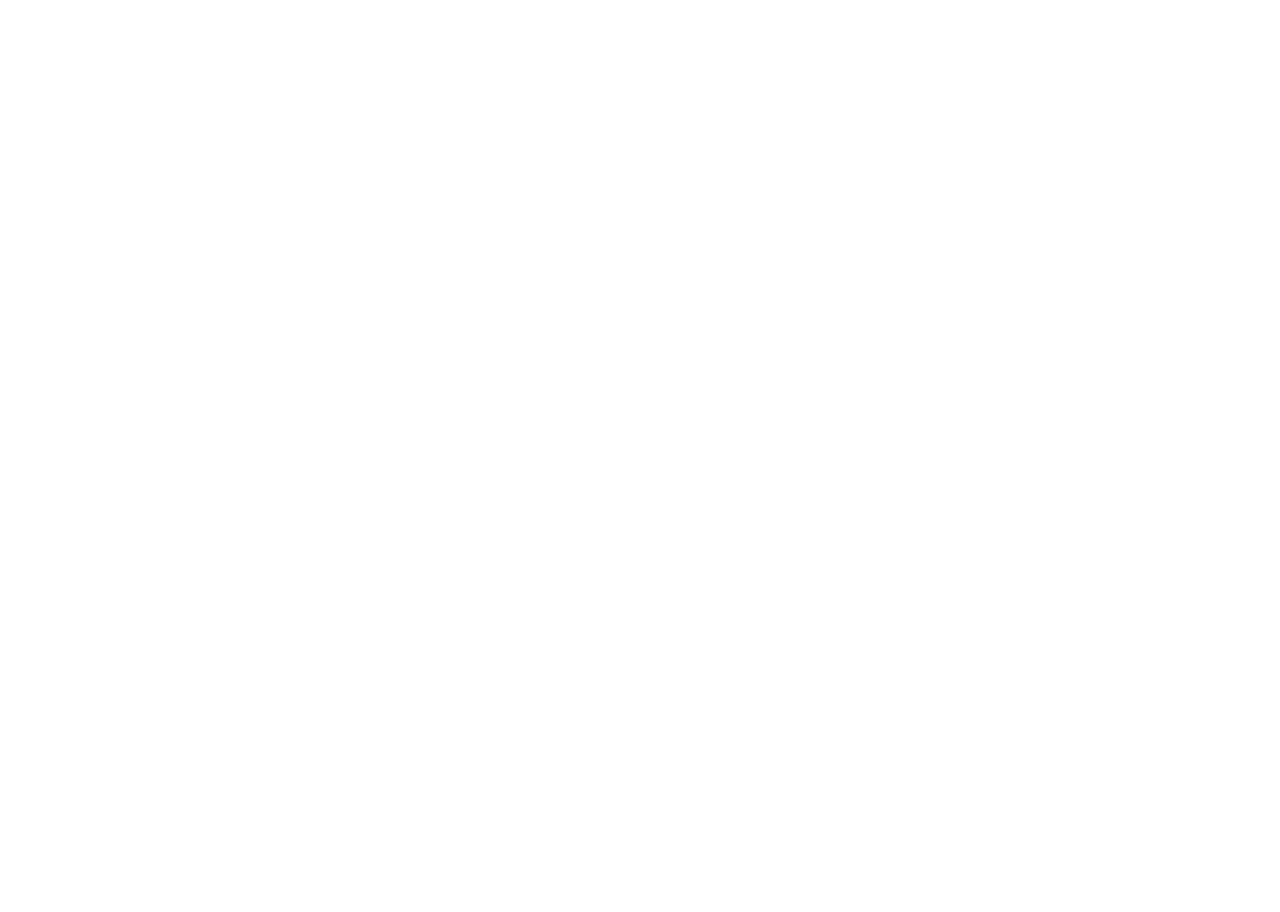
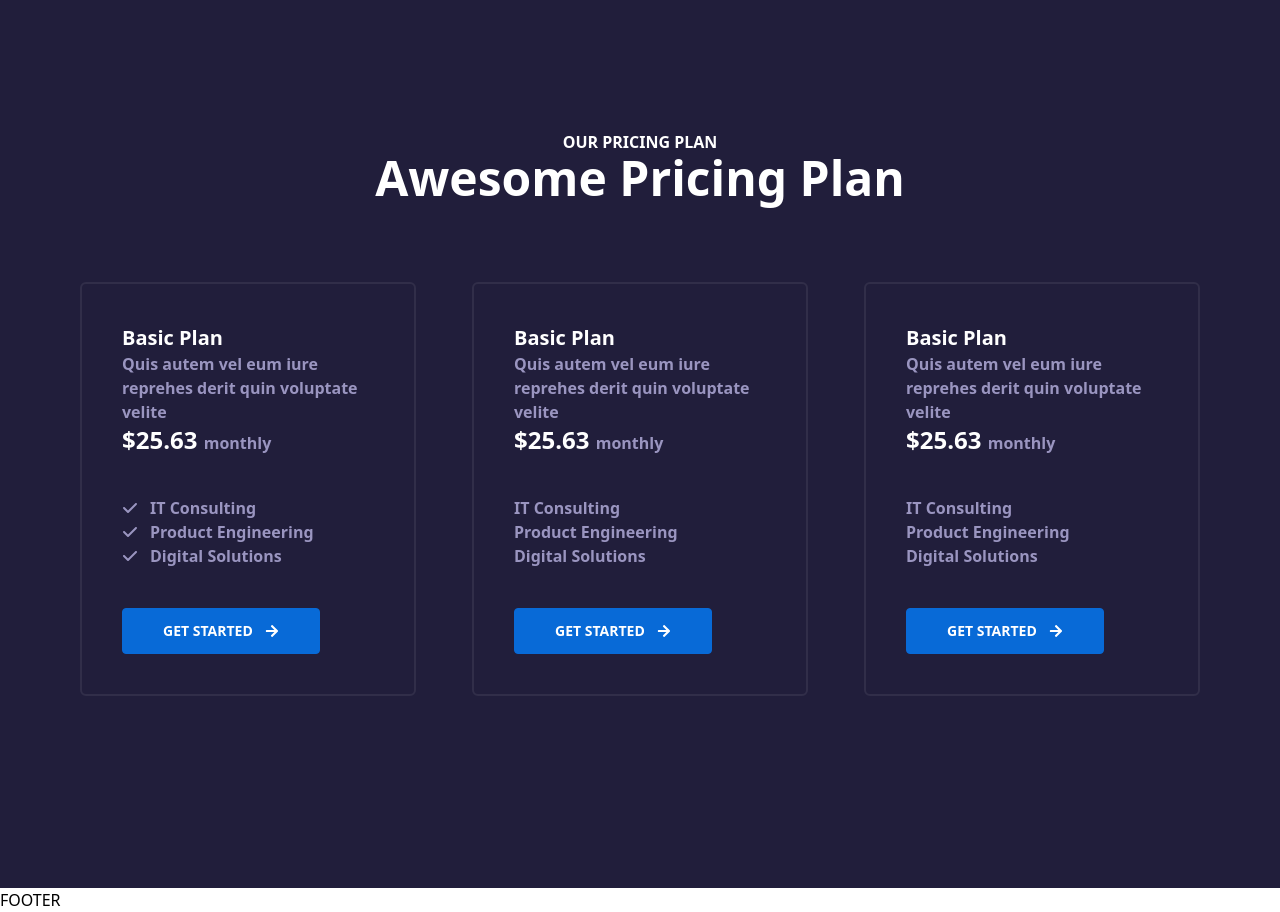
Before and after one commit to jul1ana/travel_nextjs, a Next.js app: page / in a window 1280 px wide. Shown: the part 5540-6452 px from the top of the page. Before the commit the page ends 5342 px from the top, so only its background shows below. Built offline with nearby package versions, Linux system fonts and the light colour scheme.

Commit message:
feat: updates Plans

```diff
--- a/src/app/page.tsx
+++ b/src/app/page.tsx
@@ -4,6 +4,7 @@
 import { Feats } from "@/components/Feats";
 import { Hero } from "@/components/Hero";
 import { Members } from "@/components/Members";
+import { Plans } from "@/components/Plans";
 import { Services } from "@/components/Services";
 
 export default function Home() {
@@ -16,6 +17,7 @@
       <Feats />
       <Members />
       <CaseStudies />
+      <Plans />
     </main>
   );
 }
--- /dev/null
+++ b/src/components/Plans.tsx
@@ -0,0 +1,76 @@
+import { CustomLink } from "./CustomLink";
+import { FaCheck } from "react-icons/fa6";
+
+export function Plans() {
+  return (
+    <section className="bg-[#211e3b]">
+      <div className="mx-auto max-w-[1440px] px-6 py-20 lg:px-20 lg:py-48 3xl:px-0 lg:space-y-20">
+        {/* TITLE */}
+        <div className="text-white text-center">
+          <p className="uppercase font-semibold text-base">OUR PRICING PLAN</p>
+          <h1 className="lg:text-5xl text-3xl font-bold">Awesome Pricing Plan</h1>
+        </div>
+
+        {/* CARDS */}
+        <div className="flex gap-14">
+          <div className="border-2 border-[#312e49] p-10 space-y-10 rounded-md flex flex-col items-start">
+            <div className="font-semibold">
+              <h3 className="text-xl text-white">Basic Plan</h3>
+              <p className="text-[#9a95c0]">Quis autem vel eum iure reprehes derit quin voluptate velite</p>
+              <p className="text-2xl text-white">$25.63 <span className="text-base text-[#9a95c0]">monthly</span></p>
+            </div>
+
+            <ul className="text-base font-semibold text-[#9a95c0]">
+              <li className="flex items-center gap-3">
+                <FaCheck />
+                IT Consulting
+              </li>
+              <li className="flex items-center gap-3">
+                <FaCheck />
+                Product Engineering
+              </li>
+              <li className="flex items-center gap-3">
+                <FaCheck />
+                Digital Solutions
+              </li>
+            </ul>
+
+            <CustomLink href='/' size="default">get started</CustomLink>
+          </div>
+
+          <div className="border-2 border-[#312e49] p-10 space-y-10 rounded-md flex flex-col items-start">
+            <div className="font-semibold">
+              <h3 className="text-xl text-white">Basic Plan</h3>
+              <p className="text-[#9a95c0]">Quis autem vel eum iure reprehes derit quin voluptate velite</p>
+              <p className="text-2xl text-white">$25.63 <span className="text-base text-[#9a95c0]">monthly</span></p>
+            </div>
+
+            <ul className="text-base font-semibold text-[#9a95c0]">
+              <li>IT Consulting</li>
+              <li>Product Engineering</li>
+              <li>Digital Solutions</li>
+            </ul>
+
+            <CustomLink href='/' size="default">get started</CustomLink>
+          </div>
+
+          <div className="border-2 border-[#312e49] p-10 space-y-10 rounded-md flex flex-col items-start">
+            <div className="font-semibold">
+              <h3 className="text-xl text-white">Basic Plan</h3>
+              <p className="text-[#9a95c0]">Quis autem vel eum iure reprehes derit quin voluptate velite</p>
+              <p className="text-2xl text-white">$25.63 <span className="text-base text-[#9a95c0]">monthly</span></p>
+            </div>
+
+            <ul className="text-base font-semibold text-[#9a95c0]">
+              <li>IT Consulting</li>
+              <li>Product Engineering</li>
+              <li>Digital Solutions</li>
+            </ul>
+
+            <CustomLink href='/' size="default">get started</CustomLink>
+          </div>
+        </div>
+      </div>
+    </section>
+  )
+}
```
